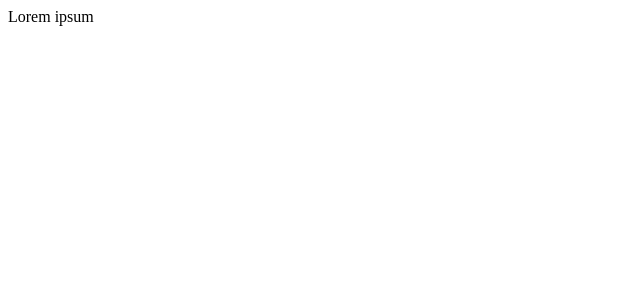
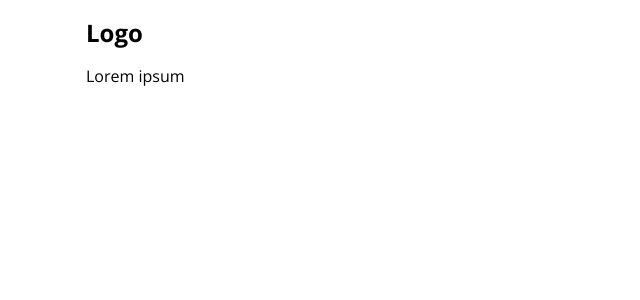
Before and after one commit to tjakubowski/put-inz, a React (Create React App) app in the folder frontend/: page / in a window 1280 px wide. Shown: the top 300 px of the page, without its empty margins (0-640 px from the left). Built offline with nearby package versions, Linux system fonts and the light colour scheme.

Commit message:
INZ-50 Add styled-components theme and basic template

```diff
--- a/frontend/public/index.html
+++ b/frontend/public/index.html
@@ -25,6 +25,9 @@
       Learn how to configure a non-root public URL by running `npm run build`.
     -->
     <title>React App</title>
+
+    <link rel="preconnect" href="https://fonts.gstatic.com">
+    <link href="https://fonts.googleapis.com/css2?family=Open+Sans:wght@400;600;700&display=swap" rel="stylesheet">
   </head>
   <body>
     <noscript>You need to enable JavaScript to run this app.</noscript>
--- a/frontend/src/App.tsx
+++ b/frontend/src/App.tsx
@@ -1,10 +1,20 @@
 import React from 'react';
+import { BrowserRouter, Switch, Route } from 'react-router-dom';
+import HomePage from './views/HomePage';
+import GlobalStyle from "./theme/GlobalStyle";
+import {ThemeProvider} from "styled-components";
+import {theme} from "./theme/theme";
 
-function App() {
+const App = () => {
   return (
-    <div className="App">
-      Lorem ipsum
-    </div>
+      <BrowserRouter>
+          <GlobalStyle />
+          <ThemeProvider theme={theme}>
+              <Switch>
+                  <Route path="/" component={HomePage} />
+              </Switch>
+          </ThemeProvider>
+      </BrowserRouter>
   );
 }
 
--- /dev/null
+++ b/frontend/src/components/Container/Container.tsx
@@ -0,0 +1,28 @@
+import styled  from 'styled-components';
+
+const Container = styled.div`
+  margin: 0 auto;
+  padding: 0 1.6rem;
+
+  @media (min-width: ${({theme}) => theme.breakpoints.sm}) {
+    max-width: 540px;
+  }
+
+  @media (min-width: ${({theme}) => theme.breakpoints.md}) {
+    max-width: 720px;
+  }
+
+  @media (min-width: ${({theme}) => theme.breakpoints.lg}) {
+    max-width: 960px;
+  }
+
+  @media (min-width: ${({theme}) => theme.breakpoints.xl}) {
+    max-width: 1140px;
+  }
+
+  @media (min-width: ${({theme}) => theme.breakpoints['2xl']}) {
+    max-width: 1320px;
+  }
+`;
+
+export default Container;
--- /dev/null
+++ b/frontend/src/components/Container/index.ts
@@ -0,0 +1,3 @@
+import Container from './Container'
+
+export default Container;
--- /dev/null
+++ b/frontend/src/components/Navbar/Navbar.tsx
@@ -0,0 +1,30 @@
+import React from 'react';
+import styled from 'styled-components';
+import Container from "../Container";
+
+const StyledContainer = styled.nav`
+  padding: 1.6rem 0;
+`
+
+const StyledContent = styled(Container)`
+  display: flex;
+  flex-direction: row;
+  justify-content: space-between;
+  align-items: center;
+`
+
+const StyledLogo = styled.h2`
+  margin: 0;
+`
+
+const Navbar: React.FC = ({ children }) => {
+  return (
+    <StyledContainer>
+      <StyledContent>
+        <StyledLogo>Logo</StyledLogo>
+      </StyledContent>
+    </StyledContainer>
+  );
+};
+
+export default Navbar;
--- /dev/null
+++ b/frontend/src/components/Navbar/index.ts
@@ -0,0 +1,3 @@
+import Navbar from './Navbar'
+
+export default Navbar;
--- /dev/null
+++ b/frontend/src/templates/PageTemplate.tsx
@@ -0,0 +1,16 @@
+import React from 'react';
+import Navbar from "../components/Navbar";
+import Container from "../components/Container";
+
+const PageTemplate: React.FC = ({ children }) => {
+  return (
+      <div>
+          <Navbar/>
+          <Container>
+              { children }
+          </Container>
+      </div>
+  );
+};
+
+export default PageTemplate;
--- /dev/null
+++ b/frontend/src/theme/GlobalStyle.ts
@@ -0,0 +1,23 @@
+import { createGlobalStyle } from 'styled-components';
+
+const GlobalStyle = createGlobalStyle`
+  *, *::before, *::after {
+    box-sizing: border-box;
+    -webkit-font-smoothing: antialiased;
+    -moz-osx-font-smoothing: grayscale;
+  }
+
+  html {
+    font-size: 62.5%;
+  }
+
+  body {
+    margin: 0;
+    padding: 0;
+    font-size: 1.6rem;
+    font-family: "Open Sans", sans-serif;
+    overflow: hidden;
+  }
+`;
+
+export default GlobalStyle;
--- /dev/null
+++ b/frontend/src/theme/styled.d.ts
@@ -0,0 +1,6 @@
+import 'styled-components';
+import { ThemeType } from './theme';
+
+declare module 'styled-components' {
+    export interface DefaultTheme extends ThemeType {}
+}
--- /dev/null
+++ b/frontend/src/theme/theme.ts
@@ -0,0 +1,13 @@
+export type ThemeType = typeof theme;
+
+export const theme = {
+  breakpoints: {
+    sm: '640px',
+    md: '768px',
+    lg: '1024px',
+    xl: '1280px',
+    '2xl': '1536px'
+  }
+}
+
+export default theme;
--- /dev/null
+++ b/frontend/src/views/HomePage.tsx
@@ -0,0 +1,12 @@
+import React from 'react';
+import PageTemplate from '../templates/PageTemplate';
+
+const HomePage = () => (
+  <PageTemplate>
+    <div>
+        Lorem ipsum
+    </div>
+  </PageTemplate>
+);
+
+export default HomePage;
```
